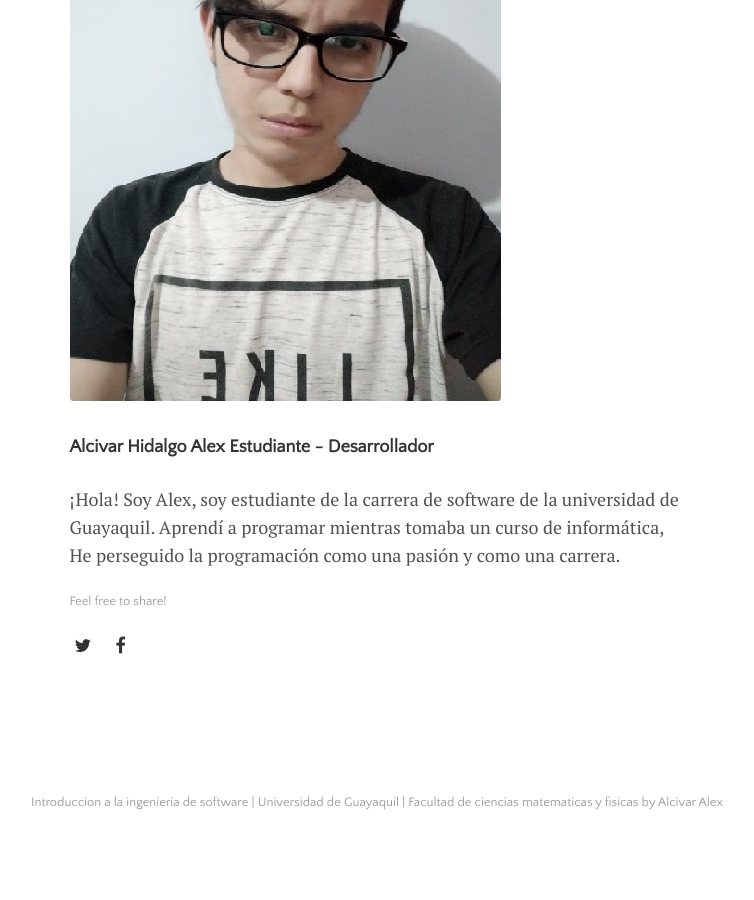
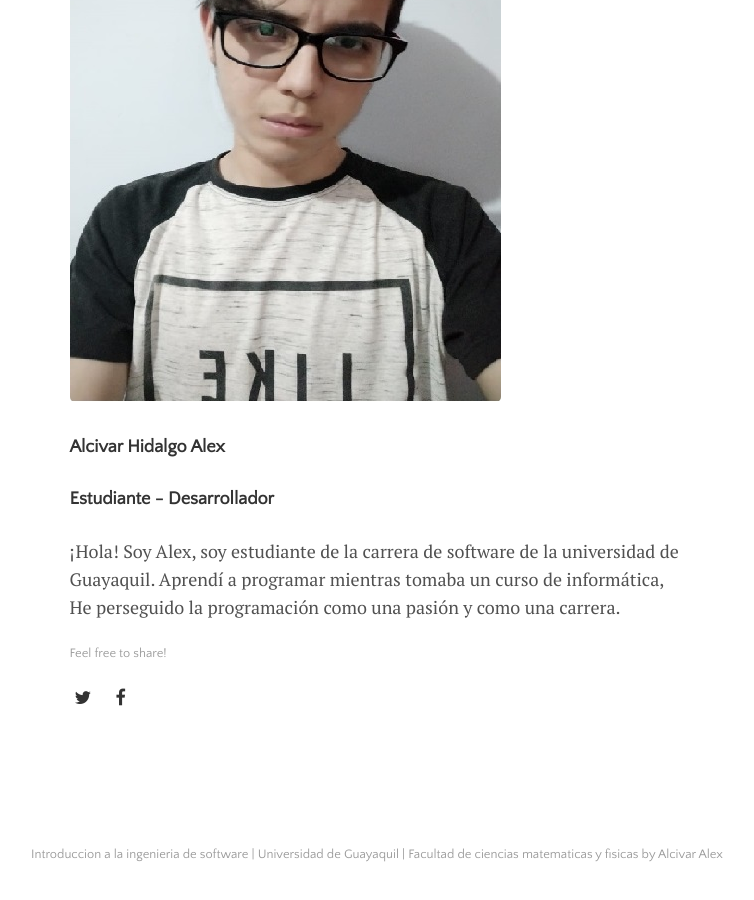
Before and after one commit to Junnlex/Trabajo, a Jekyll site: the page built from _posts/2020-01-01-Introduccion-a-la-ingenieria-de-software.md, in a window 1280 px wide and 900 px high, scrolled down 13874 px. Shown: the whole window, without its empty margins (263-1017 px from the left). Built offline with Jekyll 4.4.1, drawn with Linux system fonts in a browser that asks for light colours; before the commit the page ends 14722 px from its top, so only the background shows below that.

```diff
--- a/_posts/2020-01-01-Introduccion-a-la-ingenieria-de-software.md
+++ b/_posts/2020-01-01-Introduccion-a-la-ingenieria-de-software.md
@@ -265,5 +265,6 @@ En 1975 la PMI describe sus objetivos tales como:
 
 ### Autor
 ![In a single picture](https://raw.githubusercontent.com/Junnlex/Trabajo/master/assets/img/image2.jpg)
-#### Alcivar Hidalgo Alex                                                                                                                  Estudiante - Desarrollador
+#### Alcivar Hidalgo Alex
+#### Estudiante - Desarrollador
 ¡Hola! Soy Alex, soy estudiante de la carrera de software de la universidad de Guayaquil. Aprendí a programar mientras tomaba un curso de informática, He perseguido la programación como una pasión y como una carrera.
```
